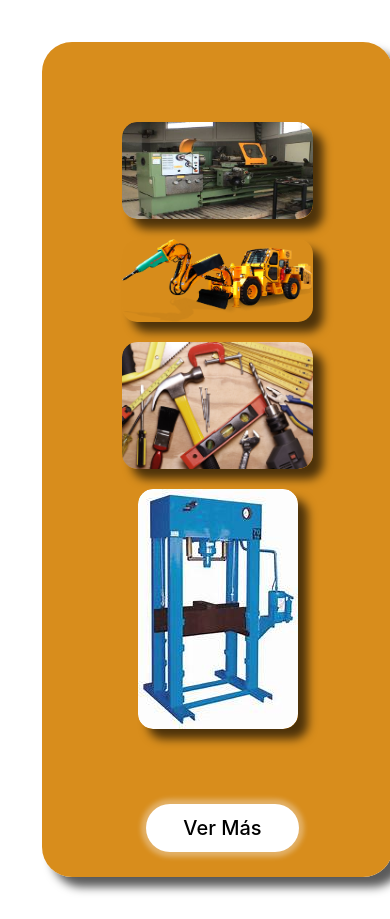
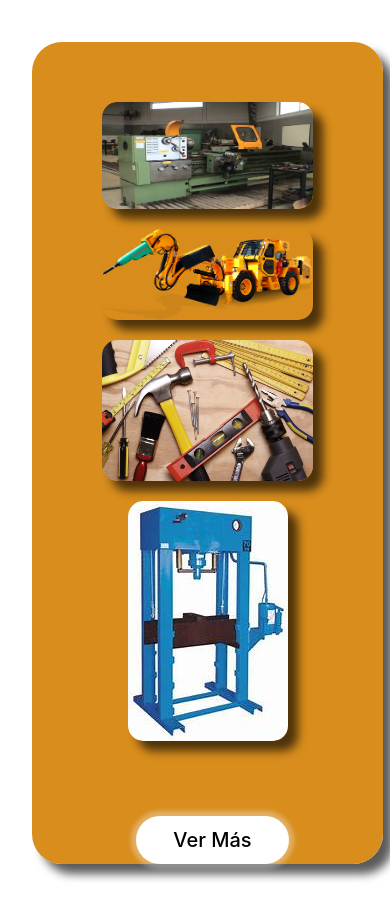
Before and after one commit to Legc15/RentaTools_e-commerce, a React (Vite) app in the folder Frontend/RentaTools/: page / in a window 390 px wide. Shown: the top 919 px of the page. Built offline with nearby package versions, Linux system fonts and the light colour scheme.

Commit message:
refactor: GaleriaImagenes: Responsive+Estilos

```diff
--- a/Frontend/RentaTools/src/components/galeria/styles.css
+++ b/Frontend/RentaTools/src/components/galeria/styles.css
@@ -99,8 +99,9 @@
 @media(max-width: 850px){
 
     .GaleryContainer{
+        padding: 0px;
         width: 90vw;
-        margin: 10px;
+
     }
 
     .imagenPrincipal{
```
